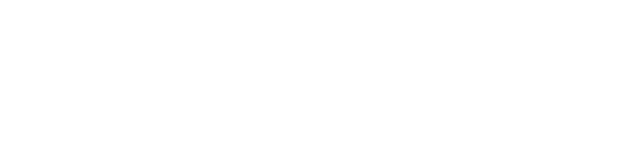
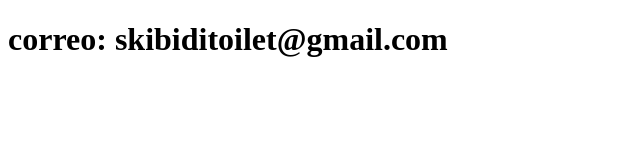
Before and after one commit to raulmtrx/JuegoSecreto, a plain HTML site: page extension.html in a window 1280 px wide. Shown: the whole page, without its empty margins (0-640 px from the left). Drawn offline with Linux system fonts and the light colour scheme.

Commit message:
Agrega correo electronico

```diff
--- a/extension.html
+++ b/extension.html
@@ -6,6 +6,6 @@
     <title>Update</title>
 </head>
 <body>
-
+    <h1>correo: skibiditoilet@gmail.com</h1>
 </body>
 </html>
```
